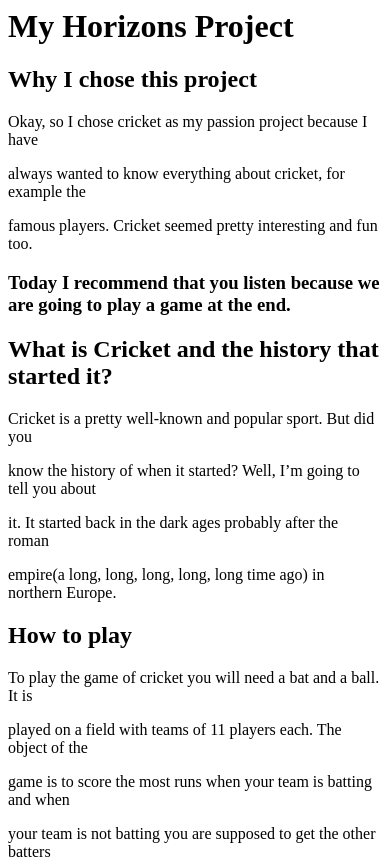
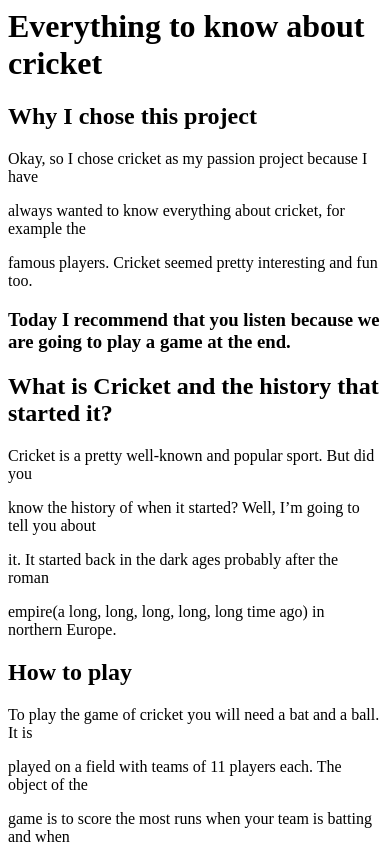
Before and after one commit to Aayan2006/horizons, a plain HTML site: page index.html in a window 390 px wide. Shown: the top 859 px of the page. Drawn offline with Linux system fonts and the light colour scheme.

Commit message:
Update index.html

```diff
--- a/index.html
+++ b/index.html
@@ -1,5 +1,13 @@
-  <h1>My Horizons Project</h1>
+ <head>
+    <title>Everything to know about cricket</title>
+</head>
 
+      <header class="container-fluid">
+	        <h1>Everything to know about cricket</h1>
+	    </header>
+
+	<section class="col-sm-6">
+			<article>
    <h2>Why I chose this project</h2>
      <p>Okay, so I chose cricket as my passion project because I have</p>
      <p>always wanted to know everything about cricket, for example the</p>
```
